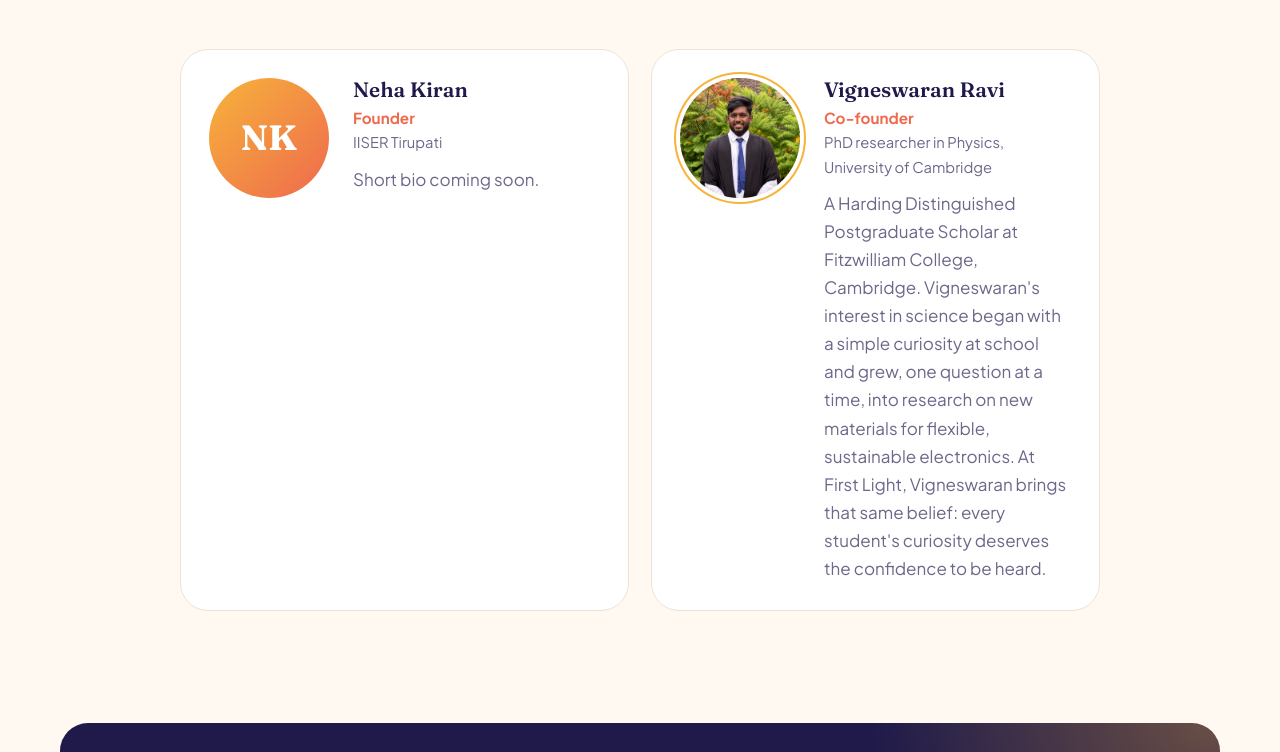
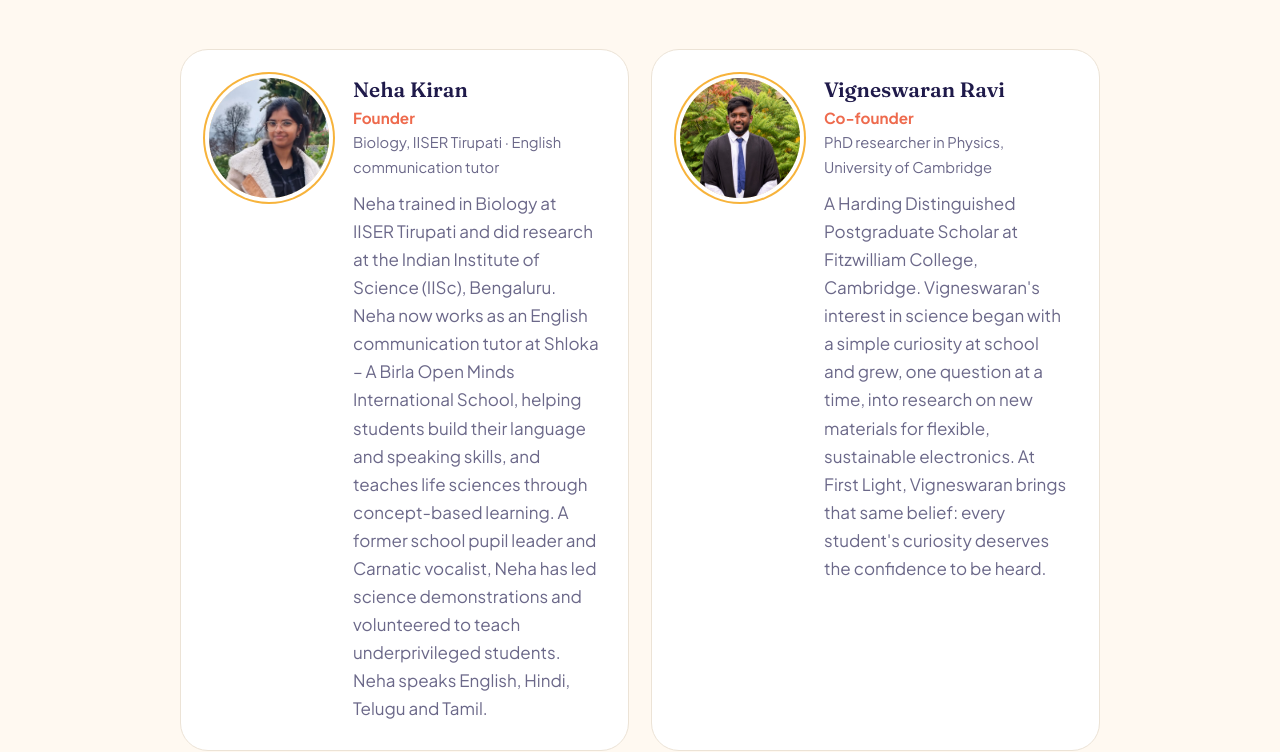
Before and after one commit to firstlight-edu/firstlight-edu.github.io, a plain HTML site: page index.html in a window 1280 px wide. Shown: the part 5519-6271 px from the top of the page. Drawn offline with Linux system fonts and the light colour scheme.

Commit message:
Add founder photo and bio
Co-Authored-By: Claude Opus 5.5 <noreply@anthropic.com>

```diff
--- a/index.html
+++ b/index.html
@@ -323,13 +323,12 @@
         </div>
         <div class="team-grid">
           <article class="person reveal">
-            <!-- Replace with <img src="images/neha.jpg" alt="Neha Kiran"> when the photo is ready -->
-            <div class="avatar" aria-hidden="true">NK</div>
+            <img class="photo" src="images/neha.jpg" alt="Neha Kiran" width="120" height="120" loading="lazy">
             <div>
               <h3>Neha Kiran</h3>
               <p class="role">Founder</p>
-              <p class="affil">IISER Tirupati</p>
-              <p>Short bio coming soon.</p>
+              <p class="affil">Biology, IISER Tirupati · English communication tutor</p>
+              <p>Neha trained in Biology at IISER Tirupati and did research at the Indian Institute of Science (IISc), Bengaluru. Neha now works as an English communication tutor at Shloka – A Birla Open Minds International School, helping students build their language and speaking skills, and teaches life sciences through concept-based learning. A former school pupil leader and Carnatic vocalist, Neha has led science demonstrations and volunteered to teach underprivileged students. Neha speaks English, Hindi, Telugu and Tamil.</p>
             </div>
           </article>
           <article class="person reveal">
```
Also changed, not shown: images/neha.jpg (added).
